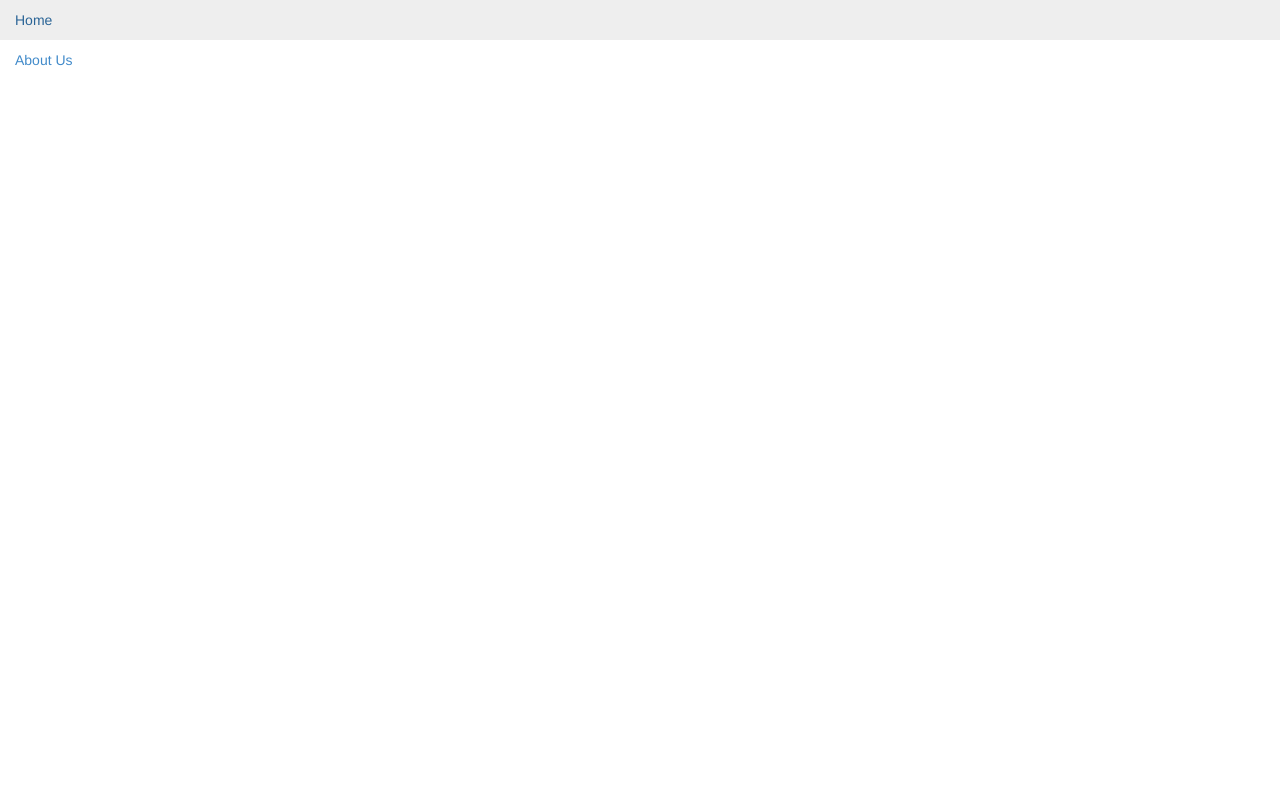
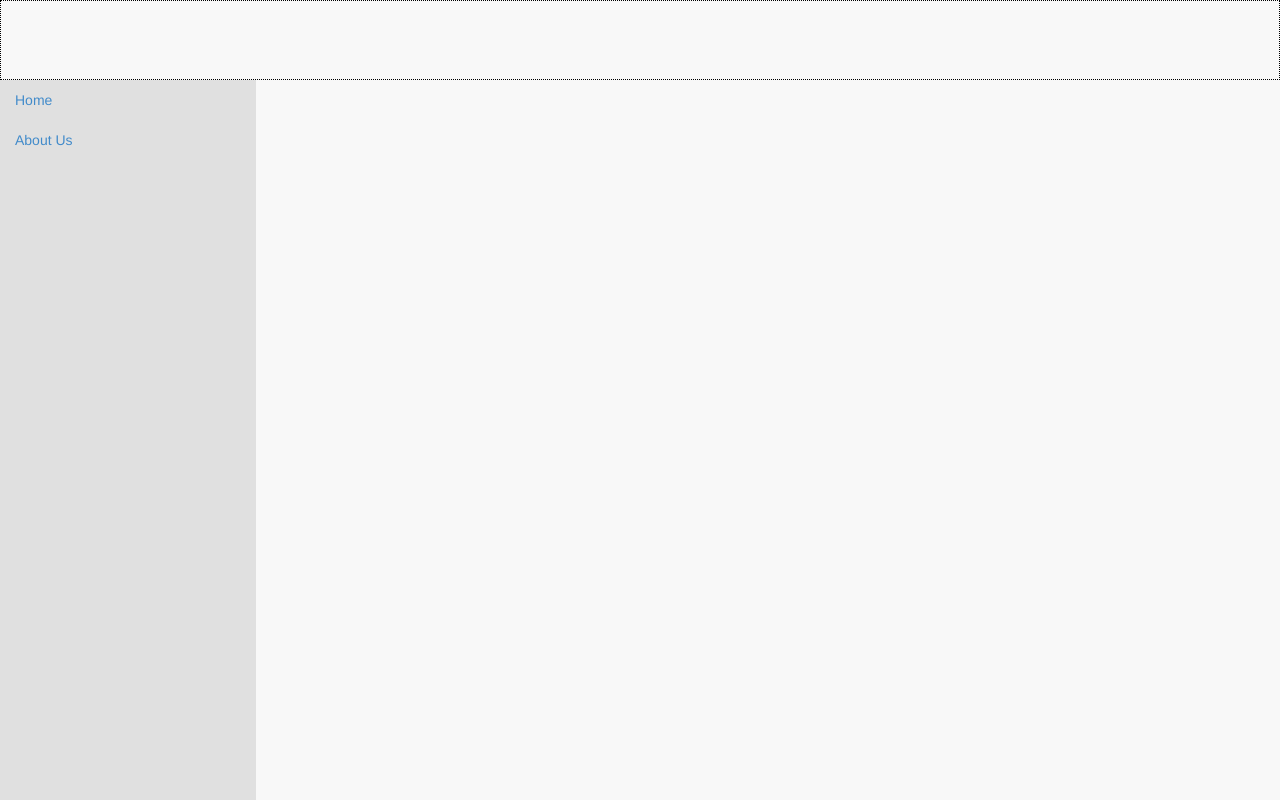
Before and after one commit to aneesch/AngularJs-Sample, a plain HTML site: page index.html in a window 1280 px wide. Drawn offline with Linux system fonts and the light colour scheme.

Commit message:
Design Changes

```diff
--- a/index.html
+++ b/index.html
@@ -1,20 +1,26 @@
 <!DOCTYPE html>
 <html>
+	<head>
 		<meta charset="UTF-8">
 		<link rel="stylesheet" href="styles/myStyles.css">
 		<link rel="stylesheet" href="styles/bootstrap.min.css">
+	</head>
 
 	<body>
-		<div ng-app="myApp">
 
+		<div id="bodyHeader"></div>
+
+		<div id="container" ng-app="myApp">
+			<div id="leftNav">
 				<ul class="nav">
 					<li><a href="#/home"> Home </a></li>
 			        <li><a href="#/about"> About Us </a></li>
 				</ul>
+			</div>
+			<div id="content" ng-view>
+		</div>
 
-		    <div ng-view></div>
-
-		</div>
+		<div id="bodyFooter"></div>
 
 		<script src="scripts/angular.js"></script>
 		<script src="app/myApp.js"></script>
--- a/styles/myStyles.css
+++ b/styles/myStyles.css
@@ -1,3 +1,33 @@
+
+body{
+	height	: 100vh ;
+}
+
+#bodyHeader {
+	height 	: 10% ;
+	background-color:#F8F8F8;
+	border	: 1px dotted black;
+}
+
+#container {
+	height 	: 90% ;
+}
+
+#leftNav {
+	float 	: left ;
+	width 	: 20% ;
+	height 	: 100% ;
+	background-color:#E0E0E0;
+}
+
+#content {
+	float  	: left ;
+	width	: 80% ;
+	height 	: 100% ;
+	padding	: 10px;
+	background-color:#F8F8F8;
+}
+
 #loginForm{
 	border	: 1px dotted black;
 	width	: 400px;
```
Also changed, not shown: app/views/about.html (+2 -2 lines). Lines whose indentation alone changed are shown as unchanged.
